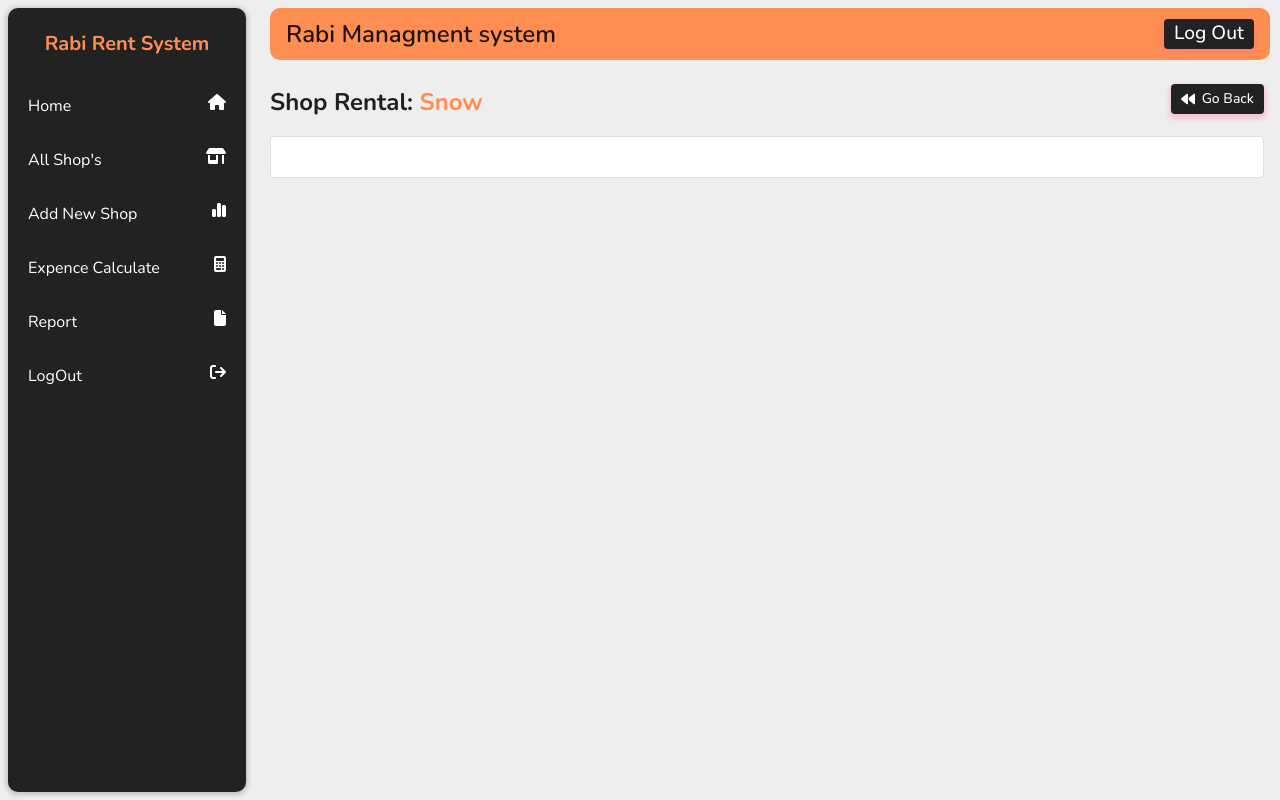
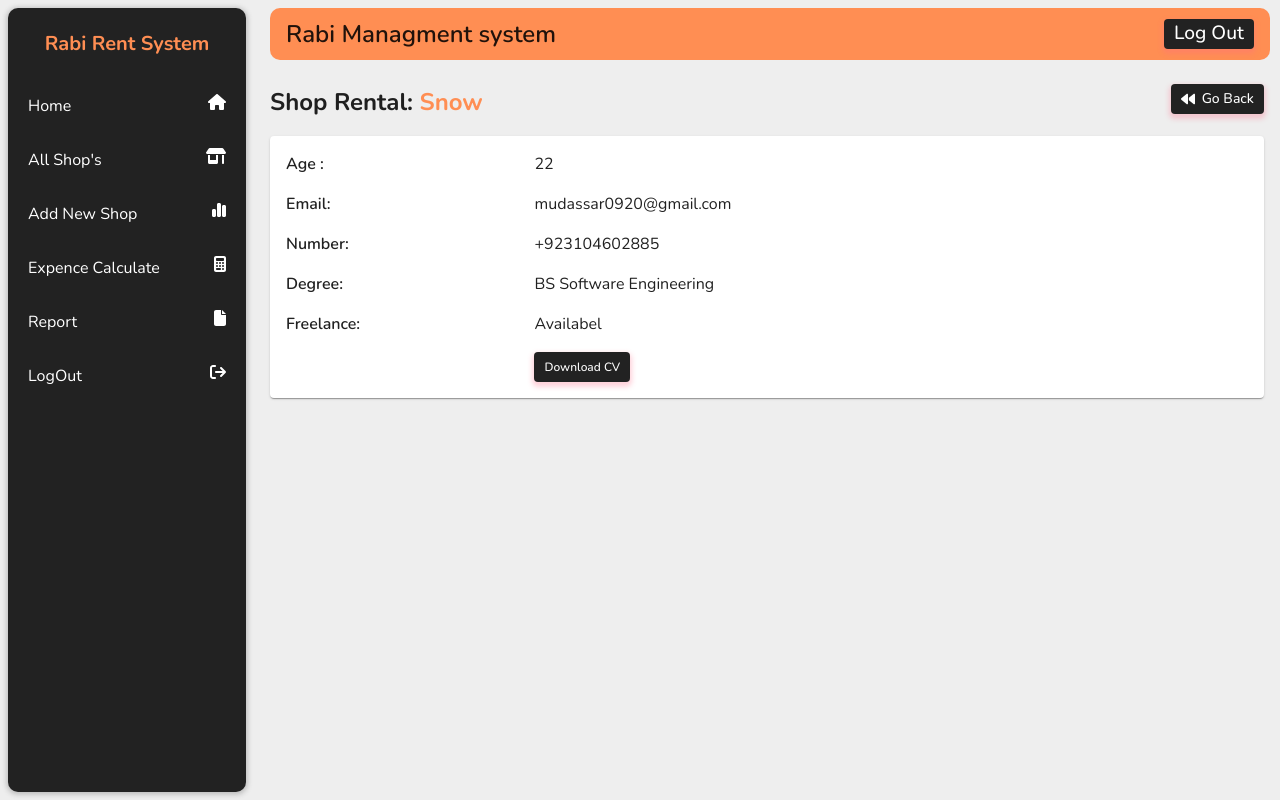
Before and after one commit to ProgrammingWithMudassar/Rabi_plaza_Managmenrt, a React (Vite) app: page /shop/1 in a window 1280 px wide. Built offline with nearby package versions, Linux system fonts and the light colour scheme.

Commit message:
update code

```diff
--- a/src/Pages/Shop_Details/Shop_Details.jsx
+++ b/src/Pages/Shop_Details/Shop_Details.jsx
@@ -1,8 +1,8 @@
 import React from 'react'
 import { useParams } from 'react-router-dom';
-import { Button, Box, Typography, Card, CardContent, CardActions } from '@mui/material'
+import { Button, Box, Typography,Grid, Card, ListItem, List  } from '@mui/material'
 import { rows } from '../../Data/DummyData.js';
-import { faBackward  } from '@fortawesome/free-solid-svg-icons';
+import { faBackward } from '@fortawesome/free-solid-svg-icons';
 import { FontAwesomeIcon } from '@fortawesome/react-fontawesome';
 
 
@@ -27,15 +27,32 @@ const Shop_Details = () => {
       {shop && (
         <Box mr={2} >
           <Box display='flex' justifyContent='space-between' py={2}>
-            <h2>Shop Rental:<span style={{color:"#FF8E53"}}> {shop.rental}</span></h2>
-            <Button onClick={goBack}>  <FontAwesomeIcon icon={faBackward} /> <span style={{marginLeft:"7px"}}> Go Back</span></Button>
+            <h2>Shop Rental:<span style={{ color: "#FF8E53" }}> {shop.rental}</span></h2>
+            <Button onClick={goBack}>  <FontAwesomeIcon icon={faBackward} /> <span style={{ marginLeft: "7px" }}> Go Back</span></Button>
           </Box>
 
-          <Card variant="outlined" >
-            <CardContent>
-
-            </CardContent>
-
+          <Card >
+            <List>
+              <Grid container spacing={0}>
+                <Grid xs={3} md={3}>
+                  <ListItem><Typography variant="body1" fontWeight={600}>Age :</Typography></ListItem>
+                  <ListItem><Typography variant="body1" fontWeight={600}>Email:</Typography></ListItem>
+                  <ListItem><Typography variant="body1" fontWeight={600}>Number:</Typography></ListItem>
+                  <ListItem><Typography variant="body1" fontWeight={600}>Degree:</Typography></ListItem>
+                  <ListItem><Typography variant="body1" fontWeight={600}>Freelance:</Typography></ListItem>
+                </Grid>
+                <Grid xs={9} md={9}>
+                  <ListItem><Typography variant="body1">22</Typography></ListItem>
+                  <ListItem><Typography variant="body1">mudassar0920@gmail.com</Typography></ListItem>
+                  <ListItem><Typography variant="body1">+923104602885</Typography></ListItem>
+                  <ListItem><Typography variant="body1">BS Software Engineering</Typography></ListItem>
+                  <ListItem><Typography variant="body1">Availabel</Typography></ListItem>
+                  <ListItem>
+                    <Button sx={{ fontSize: '12px' }}>Download CV</Button>
+                  </ListItem>
+                </Grid>
+              </Grid>
+            </List>
           </Card>
           {/* <p>Shop Number: {shop.Shop_No}</p>
           <p>Rental: {shop.rental}</p>
```
